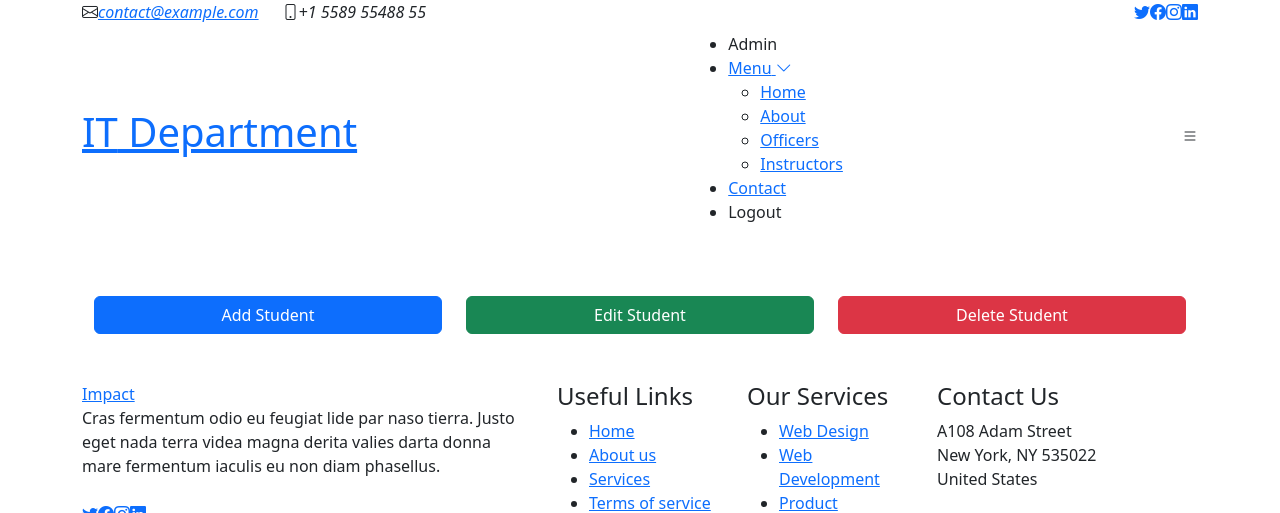
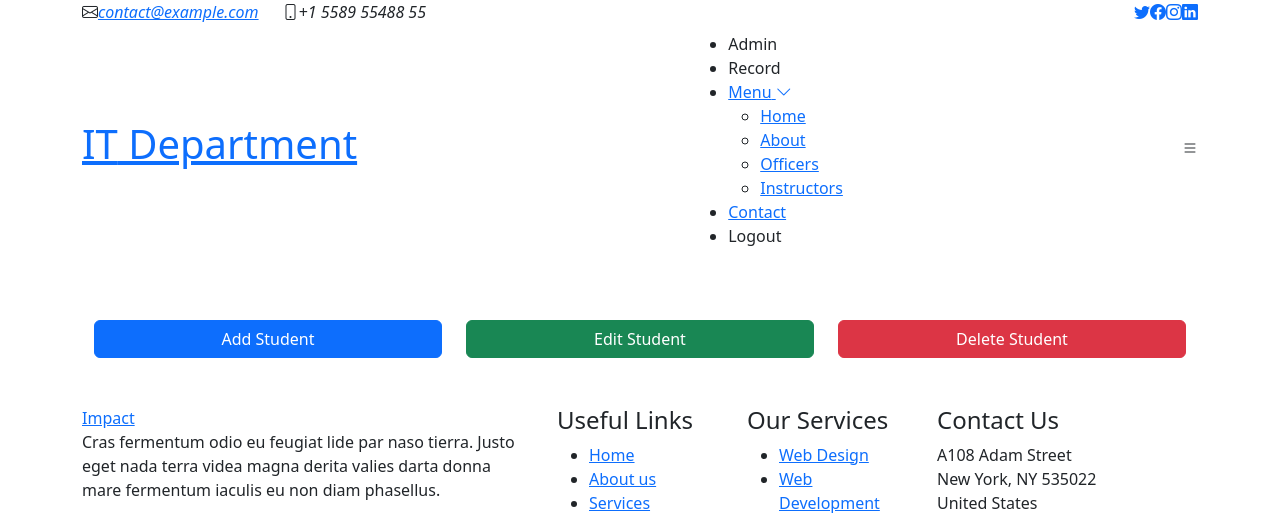
Before and after one commit to artimre098/Django-SIS, a Django app: page /acs in a window 1280 px wide. Shown: the top 513 px of the page. Run offline with Django 5.2, Linux system fonts and the light colour scheme; the visitor is signed in with stand-in values (Sample User, id 1); data that the repository does not hold is empty; some libraries are stand-ins or nearby versions.

Commit message:
laptop-showed the user firstname and lastname on the home

```diff
--- a/ACS/templates/admin/admin-home.html
+++ b/ACS/templates/admin/admin-home.html
@@ -5,7 +5,11 @@
 
 
 {% if user.is_authenticated %}
-
+  {% for record in records %}
+    {% if record.student_id == user.username %}
+        <h2>Welcome {{ record.first_name }} {{ record.last_name }}</h2>
+    {% endif %}
+  {% endfor %}
     <div class="container">
         <div class="row">
             <div class="d-grid gap-2 col-4 mx-auto">
@@ -31,6 +35,7 @@
 		<form method="POST" action="{% url 'acs' %}">
 		{% csrf_token%}
 
+
 			  <div class="mb-3">
 
 			    <input type="text" class="form-control" name="username" placeholder="Username" required>
--- a/ACS/templates/nav.html
+++ b/ACS/templates/nav.html
@@ -12,7 +12,9 @@
           <li class="nav-item">
             <a class="nav-link" href="{% url 'acs' %}">Admin</a>
           </li>
-
+          <li class="nav-item">
+            <a class="nav-link" href="{% url 'students'%}">Record</a>
+          </li>
           <li class="dropdown"><a href="#"><span>Menu</span> <i class="bi bi-chevron-down dropdown-indicator"></i></a>
             <ul>
               <li><a href="{% url 'home' %}">Home</a></li>
--- a/ACS/urls.py
+++ b/ACS/urls.py
@@ -6,5 +6,5 @@ urlpatterns = [
     path('acs',views.acs ,name='acs'),
     path('register/',views.register ,name='register'),
     path('logout/',views.logout_user, name='logout'),
-    path('students/<int:pk>',views.student_record, name='students'),
+    path('students/>',views.student_record, name='students'),
 ]
--- a/ACS/views.py
+++ b/ACS/views.py
@@ -27,7 +27,7 @@ def acs(request):
 			messages.success(request,"There was an error Logging in, Please try again...")
 			return redirect('acs')
 	else:
-		return render(request,'admin/admin-home.html',{})
+		return render(request,'admin/admin-home.html',{'records':records})
 
 def logout_user(request):
 	logout(request)
@@ -53,7 +53,7 @@ def register(request):
 
 def student_record(request,pk):
 	if request.user.is_authenticated:
-		student_record = Record.objects.get(id=pk)
+		student_record = Record.objects.get(Record.student_id)
 		return render(request,'students-record.html',{'student_record':student_record})
 	else:
 		messages.success(request,"You must be logged in to view that page")
```
